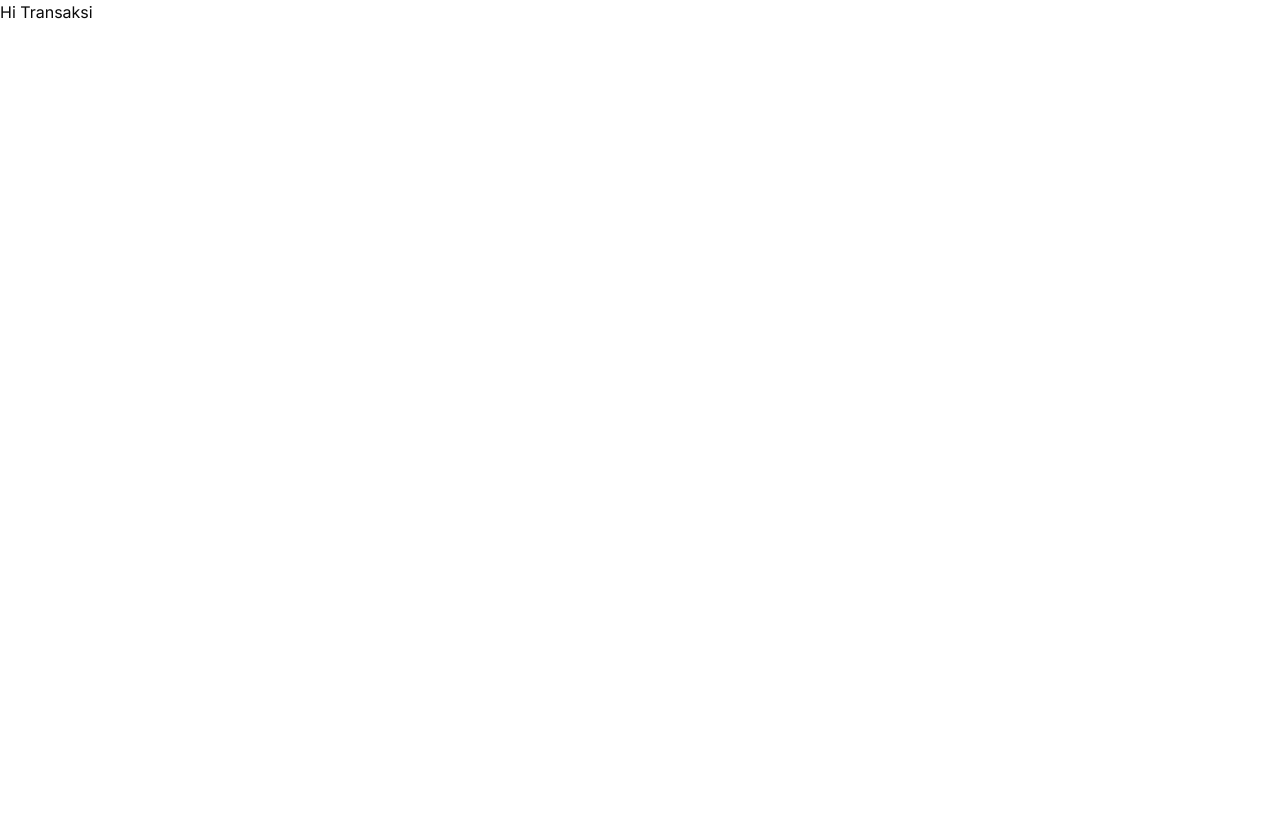
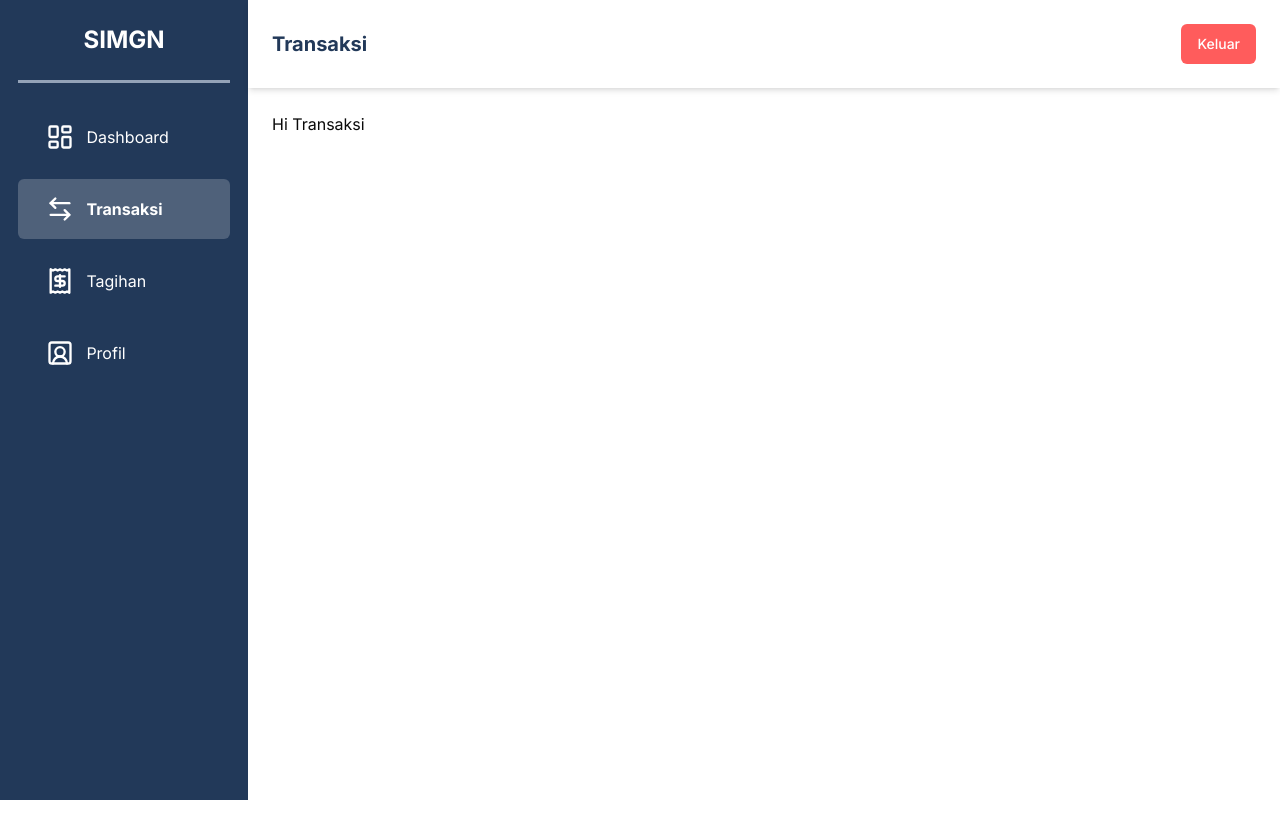
Before and after one commit to sastrakode/sim-graha-nirmala-web, a Next.js app: page /transaction in a window 1280 px wide. Shown: the top 838 px of the page. Before the commit the page ends 800 px from the top, so only its background shows below. Built offline with nearby package versions, Linux system fonts and the light colour scheme.

Commit message:
feat: add DashboardLayout

```diff
--- /dev/null
+++ b/src/app/(dashboard)/layout.tsx
@@ -0,0 +1,27 @@
+"use client"
+
+import { usePathname } from 'next/navigation'
+
+import Navbar from "@/components/ui/navbar"
+import Sidebar from "@/components/ui/sidebar"
+
+export default function DashboardLayout({
+  children
+}: {
+  children: React.ReactNode
+}) {
+  const currentRoute = usePathname()
+
+  return (
+    <section className="flex">
+      <Sidebar currentRoute={currentRoute} />
+      <div className="flex flex-col grow">
+        <Navbar currentRoute={currentRoute} />
+        <div className="p-6">
+          {children}
+        </div>
+      </div>
+
+    </section>
+  )
+}
--- /dev/null
+++ b/src/components/ui/navbar.tsx
@@ -0,0 +1,22 @@
+import { Button } from "./button";
+
+const pageName: { [key: string]: string } = {
+  '/dashboard': 'Dashboard',
+  '/transaction': 'Transaksi',
+  '/bill': 'Tagihan',
+  '/profile': 'Profil'
+}
+
+const Navbar = ({
+  currentRoute
+}: {
+  currentRoute: string
+}) =>
+  (
+    <nav className="flex shadow-md bg-white sticky top-0 w-full justify-between items-center p-6">
+      <h4 className="text-primary">{pageName[currentRoute]}</h4>
+      <Button variant={"destructive"}>Keluar</Button>
+    </nav>
+  )
+
+export default Navbar
--- /dev/null
+++ b/src/components/ui/sidebar.tsx
@@ -0,0 +1,26 @@
+import Icons from "../icons"
+import NavItem from "./nav-item"
+
+import { ROUTE_NAMES } from "@/lib/constants"
+
+const Sidebar = ({
+  currentRoute
+}: {
+  currentRoute: string
+}) => {
+  return (
+    <div className="bg-primary w-[15.5rem] text-center h-screen py-6 px-[1.15rem]">
+      <h3 className="text-white">SIMGN</h3>
+      <div className="h-[3px] w-full bg-slate-400 my-6" />
+
+      <div className="flex flex-col h-full space-y-3 text-white">
+        <NavItem Icon={Icons.LayoutDashboard} isActive={currentRoute === ROUTE_NAMES.dashboard} routeName={ROUTE_NAMES.dashboard}>Dashboard</NavItem>
+        <NavItem Icon={Icons.ArrowLeftRight} isActive={currentRoute === ROUTE_NAMES.transaction} routeName={ROUTE_NAMES.transaction}>Transaksi</NavItem>
+        <NavItem Icon={Icons.Receipt} isActive={currentRoute === ROUTE_NAMES.bill} routeName={ROUTE_NAMES.bill}>Tagihan</NavItem>
+        <NavItem Icon={Icons.UserSquare2} isActive={currentRoute === ROUTE_NAMES.profile} routeName={ROUTE_NAMES.profile}>Profil</NavItem>
+      </div>
+    </div>
+  )
+}
+
+export default Sidebar
```
